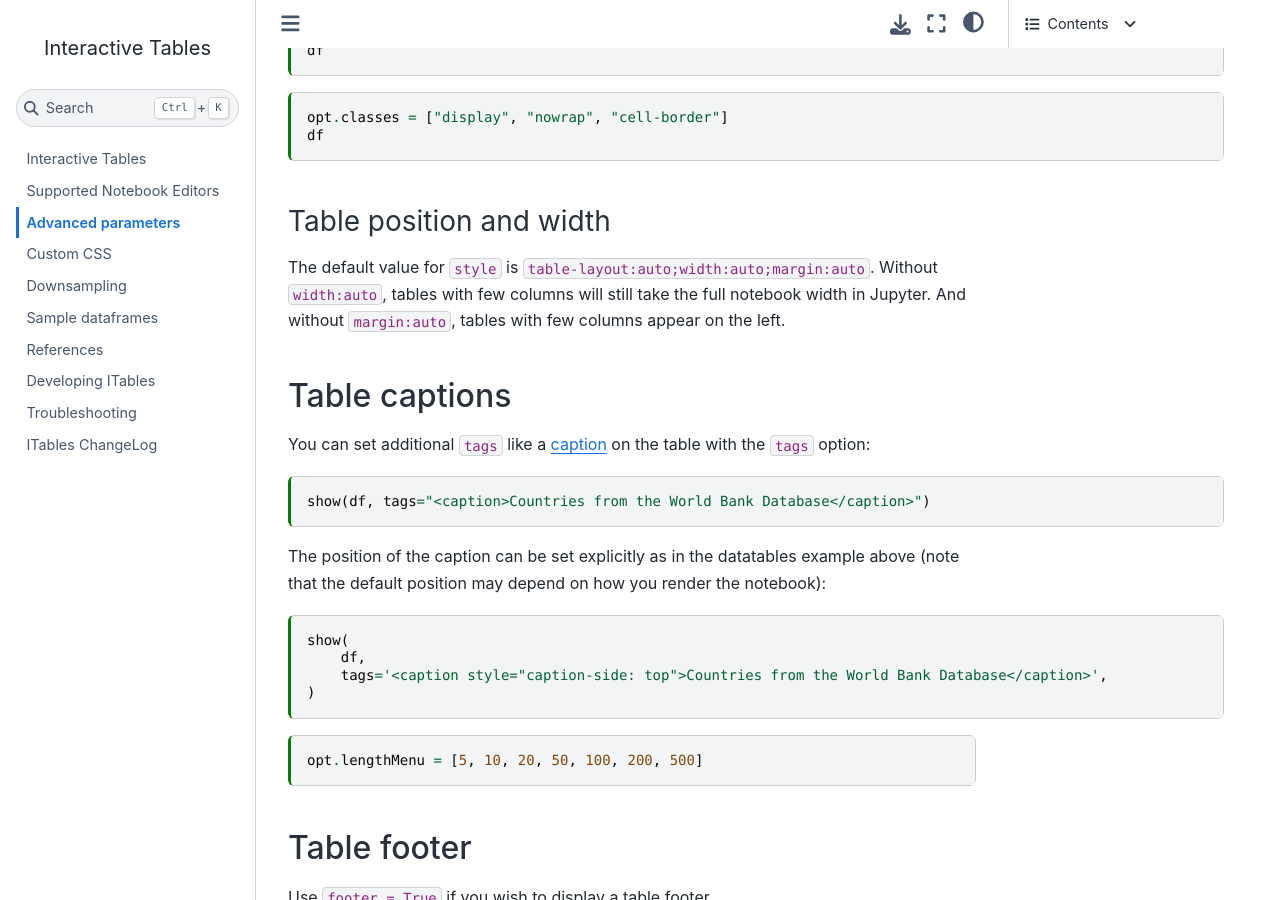
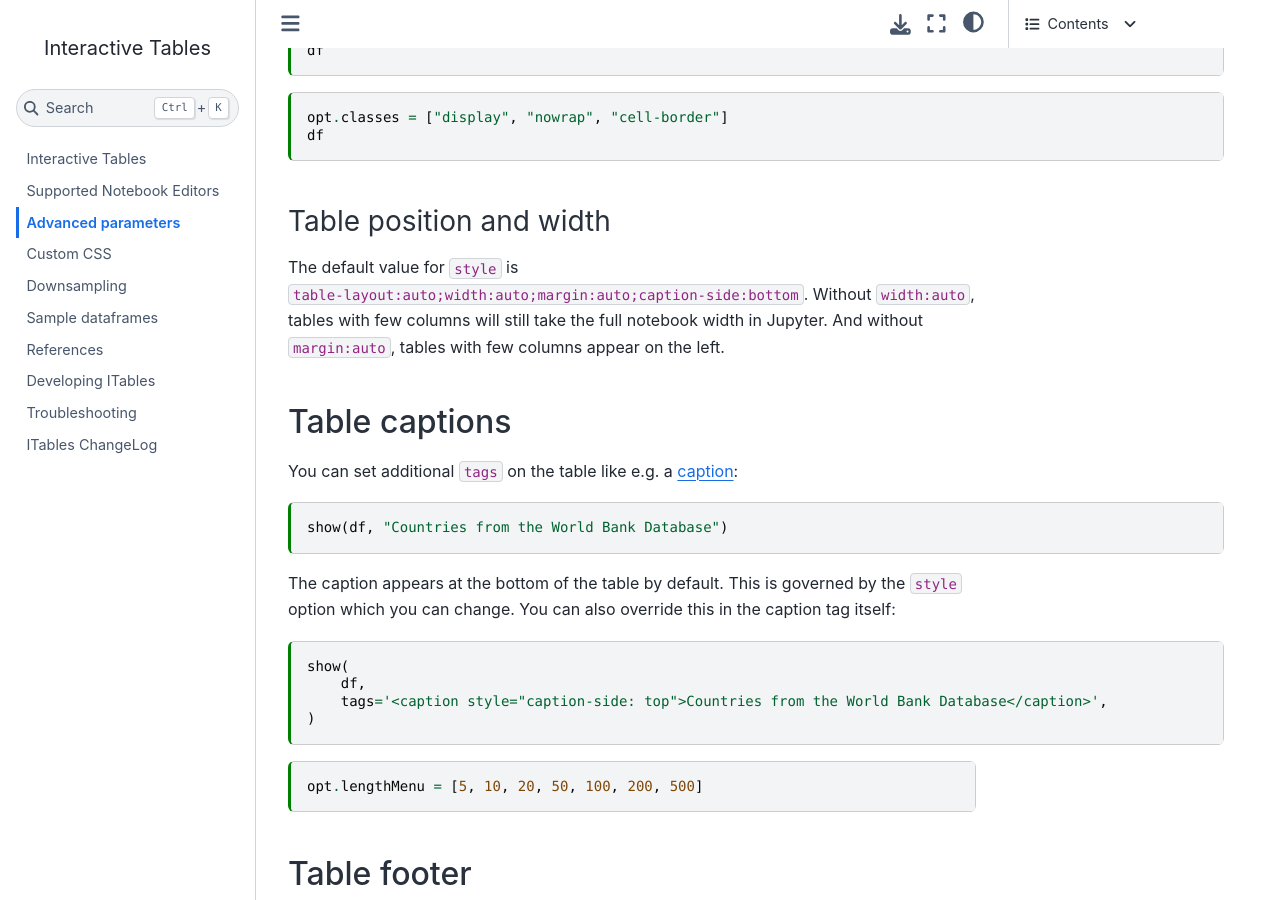
Before and after one commit to mwouts/itables, a Jupyter Book: the page built from docs/advanced_parameters.md, in a window 1280 px wide and 900 px high, scrolled down 2223 px. Built offline with Jupyter Book 1.0.4 settings and Sphinx 7.4.7 and the Sphinx Book theme 1.1.4, drawn with Linux system fonts in a browser that asks for light colours.

Commit message:
new caption argument in show

````diff
--- a/docs/advanced_parameters.md
+++ b/docs/advanced_parameters.md
@@ -115,21 +115,22 @@ df
 
 ### Table position and width
 
-The default value for `style` is `table-layout:auto;width:auto;margin:auto`.
+The default value for `style` is `table-layout:auto;width:auto;margin:auto;caption-side:bottom`.
 Without `width:auto`, tables with few columns will still take the full notebook width in Jupyter.
 And without `margin:auto`, tables with few columns appear on the left.
 
 ## Table captions
 
-You can set additional `tags` like a [caption](https://datatables.net/blog/2014-11-07) on the table with the `tags` option:
+You can set additional `tags` on the table like e.g. a [caption](https://datatables.net/blog/2014-11-07):
 
 ```{code-cell}
 :tags: [full-width]
 
-show(df, tags="<caption>Countries from the World Bank Database</caption>")
+show(df, "Countries from the World Bank Database")
 ```
 
-The position of the caption can be set explicitly as in the datatables example above (note that the default position may depend on how you render the notebook):
+The caption appears at the bottom of the table by default. This is governed by the `style` option which you can change.
+You can also override this in the caption tag itself:
 
 ```{code-cell}
 :tags: [full-width]
````
Also changed, not shown: docs/changelog.md (+1 -0 lines), 2 other files.
